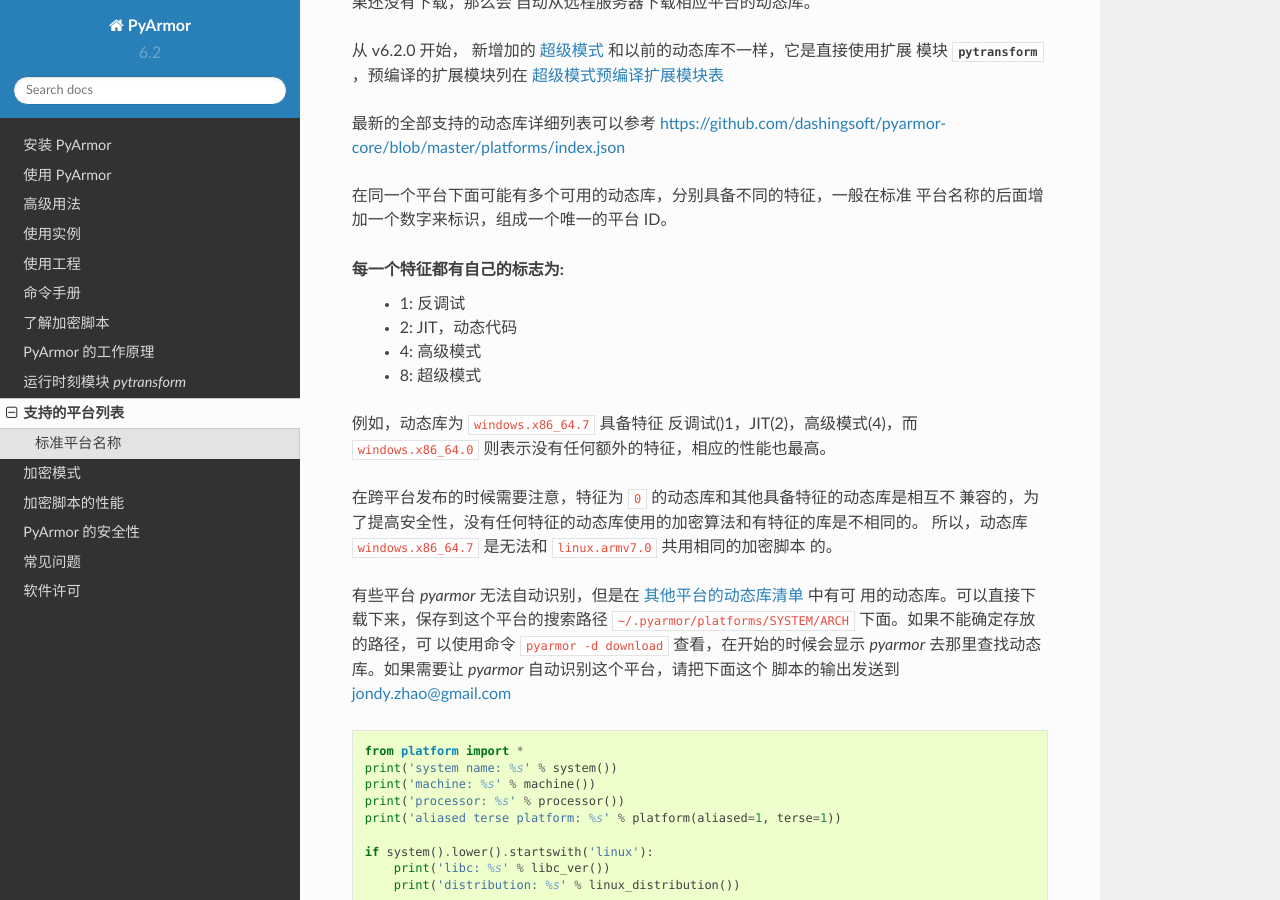
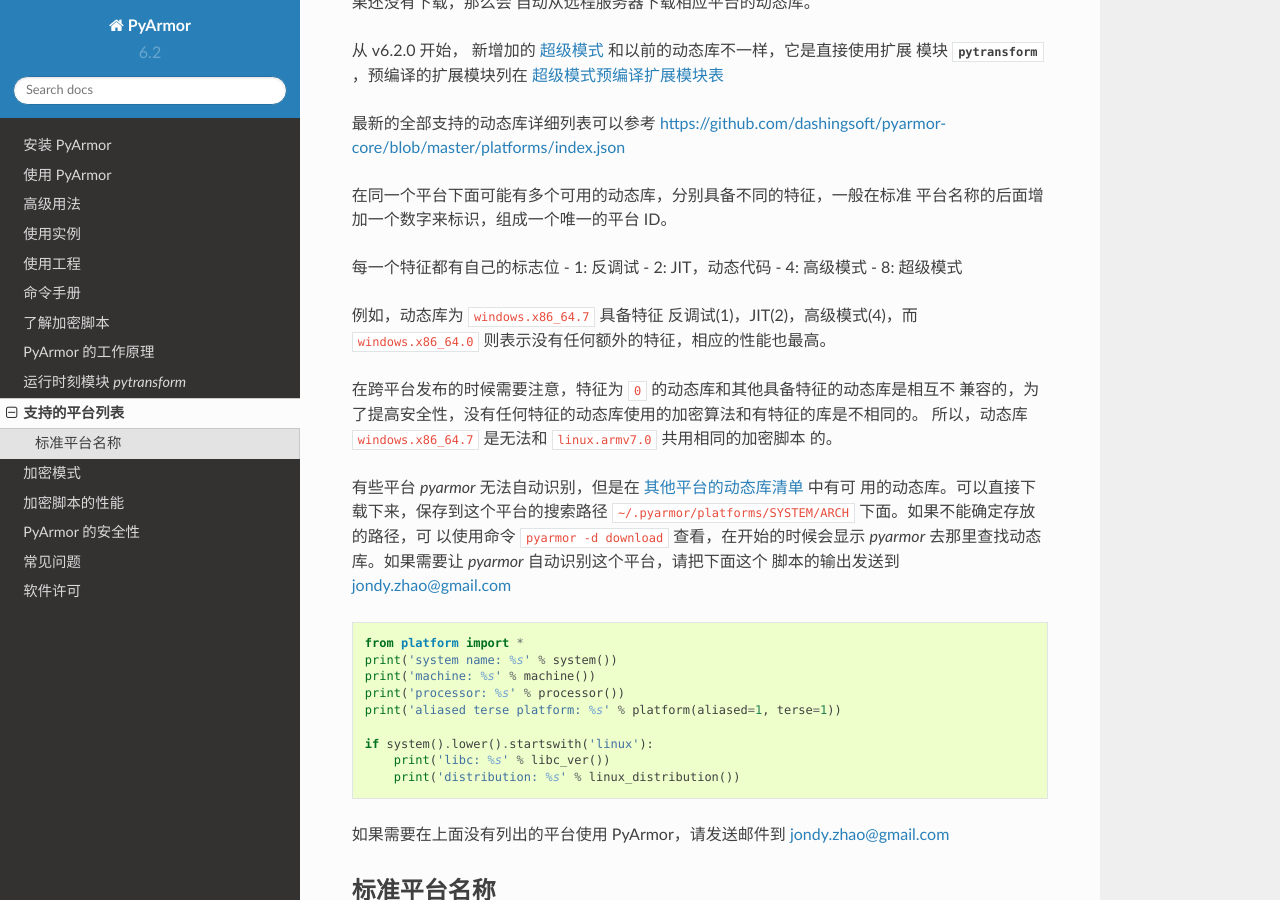
Before and after one commit to dashingsoft/pyarmor-docs-zh, a Sphinx documentation site: the page built from docs/platforms.rst, in a window 1280 px wide and 900 px high, scrolled down 370 px. Built offline with Sphinx 7.4.7 and the Read the Docs theme 2.0.0, drawn with Linux system fonts in a browser that asks for light colours; some of the changed lines change nothing that is shown.

Commit message:
Refine format

```diff
--- a/docs/platforms.rst
+++ b/docs/platforms.rst
@@ -23,13 +23,13 @@
 在同一个平台下面可能有多个可用的动态库，分别具备不同的特征，一般在标准
 平台名称的后面增加一个数字来标识，组成一个唯一的平台 ID。
 
-每一个特征都有自己的标志为:
-  - 1: 反调试
-  - 2: JIT，动态代码
-  - 4: 高级模式
-  - 8: 超级模式
+每一个特征都有自己的标志位
+- 1: 反调试
+- 2: JIT，动态代码
+- 4: 高级模式
+- 8: 超级模式
 
-例如，动态库为 ``windows.x86_64.7`` 具备特征 反调试()1，JIT(2)，高级模式(4)，而
+例如，动态库为 ``windows.x86_64.7`` 具备特征 反调试(1)，JIT(2)，高级模式(4)，而
 ``windows.x86_64.0`` 则表示没有任何额外的特征，相应的性能也最高。
 
 在跨平台发布的时候需要注意，特征为 ``0`` 的动态库和其他具备特征的动态库是相互不
```
